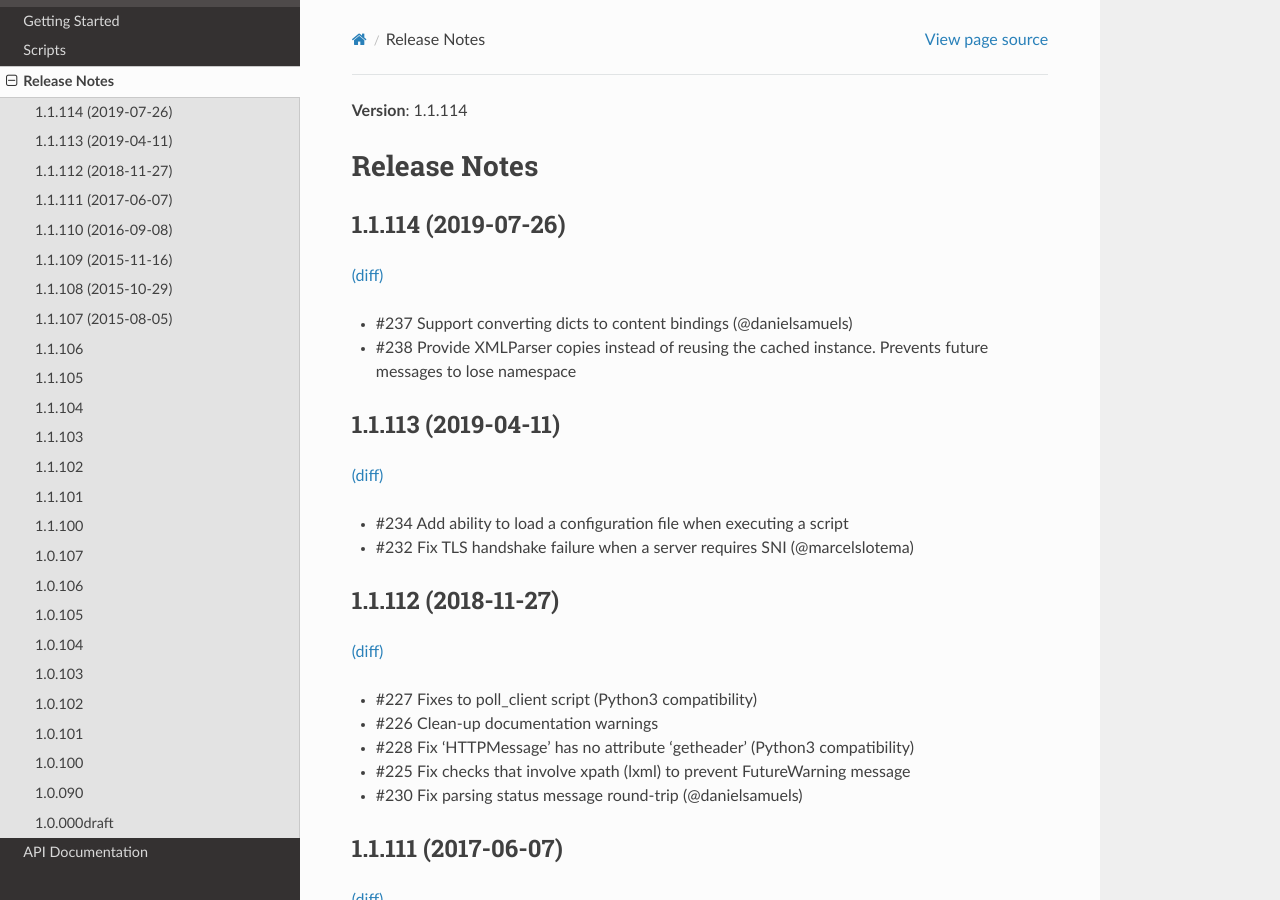
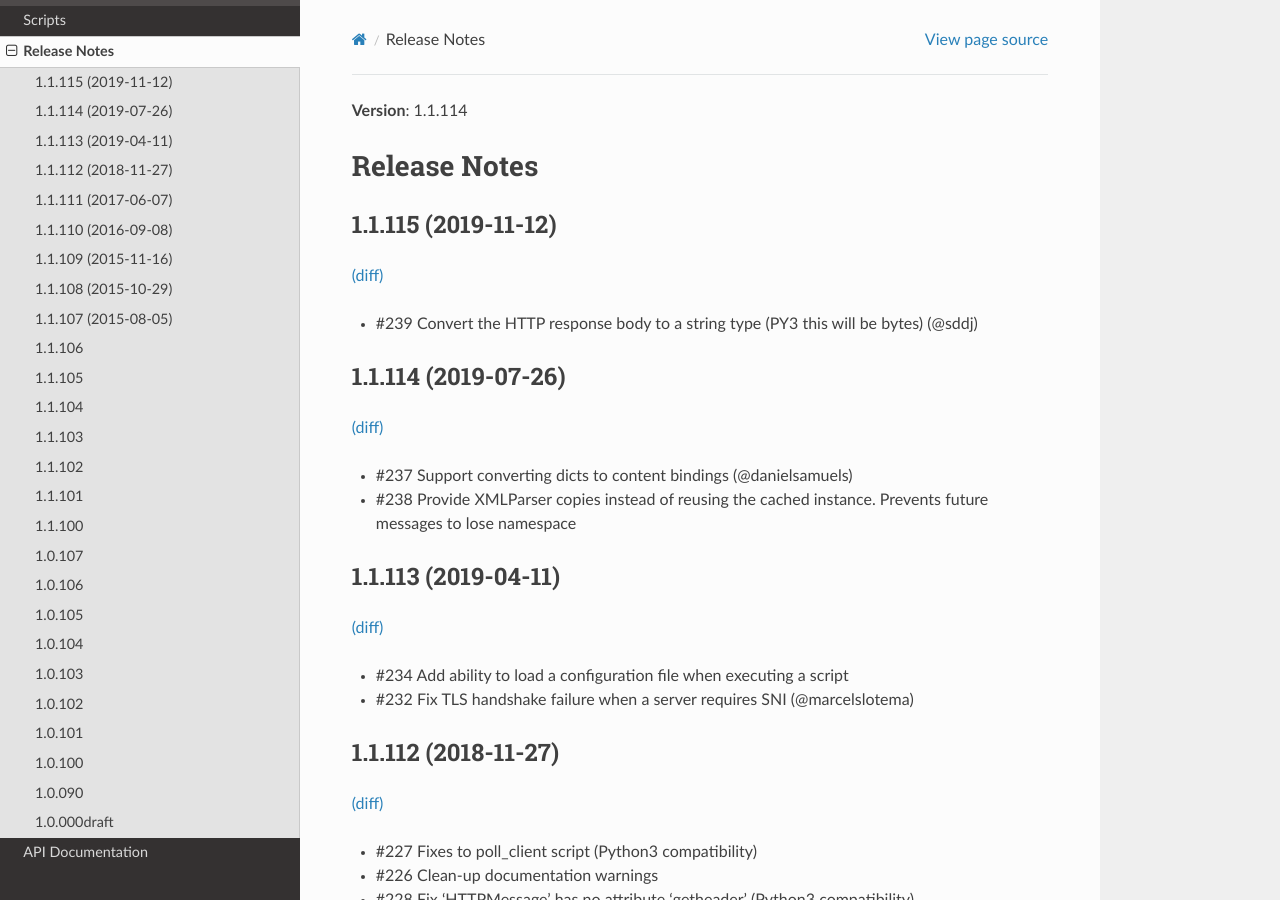
Before and after one commit to TAXIIProject/libtaxii, a Sphinx documentation site: the page built from docs/changes.rst, in a window 1280 px wide and 900 px high. Built offline with Sphinx 7.4.7 and the Read the Docs theme 2.0.0, drawn with Linux system fonts in a browser that asks for light colours.

Commit message:
update release notes

```diff
--- a/docs/changes.rst
+++ b/docs/changes.rst
@@ -1,5 +1,12 @@
 Release Notes
 =============
+
+1.1.115 (2019-11-12)
+--------------------
+`(diff) <https://github.com/TAXIIProject/libtaxii/compare/1.1.114...1.1.115>`__
+
+- #239 Convert the HTTP response body to a string type (PY3 this will be bytes) (@sddj)
+
 
 1.1.114 (2019-07-26)
 --------------------
@@ -7,6 +14,7 @@ Release Notes
 
 - #237 Support converting dicts to content bindings (@danielsamuels)
 - #238 Provide XMLParser copies instead of reusing the cached instance. Prevents future messages to lose namespace
+
 
 1.1.113 (2019-04-11)
 --------------------
```
